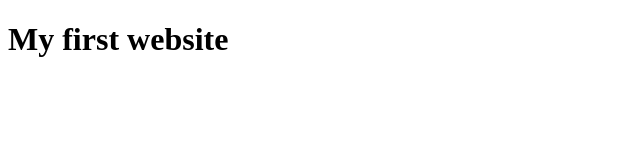
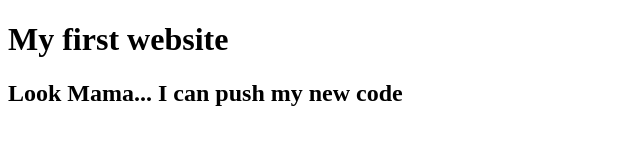
Before and after one commit to fahim2k29/first-website-jnkr, a plain HTML site: page index.html in a window 1280 px wide. Shown: the whole page, without its empty margins (0-640 px from the left). Drawn offline with Linux system fonts and the light colour scheme.

Commit message:
changOne

```diff
--- a/index.html
+++ b/index.html
@@ -7,5 +7,6 @@
 </head>
 <body>
     <h1>My first website</h1>
+    <h2>Look Mama... I can push my new code</h2>
 </body>
 </html>
```
